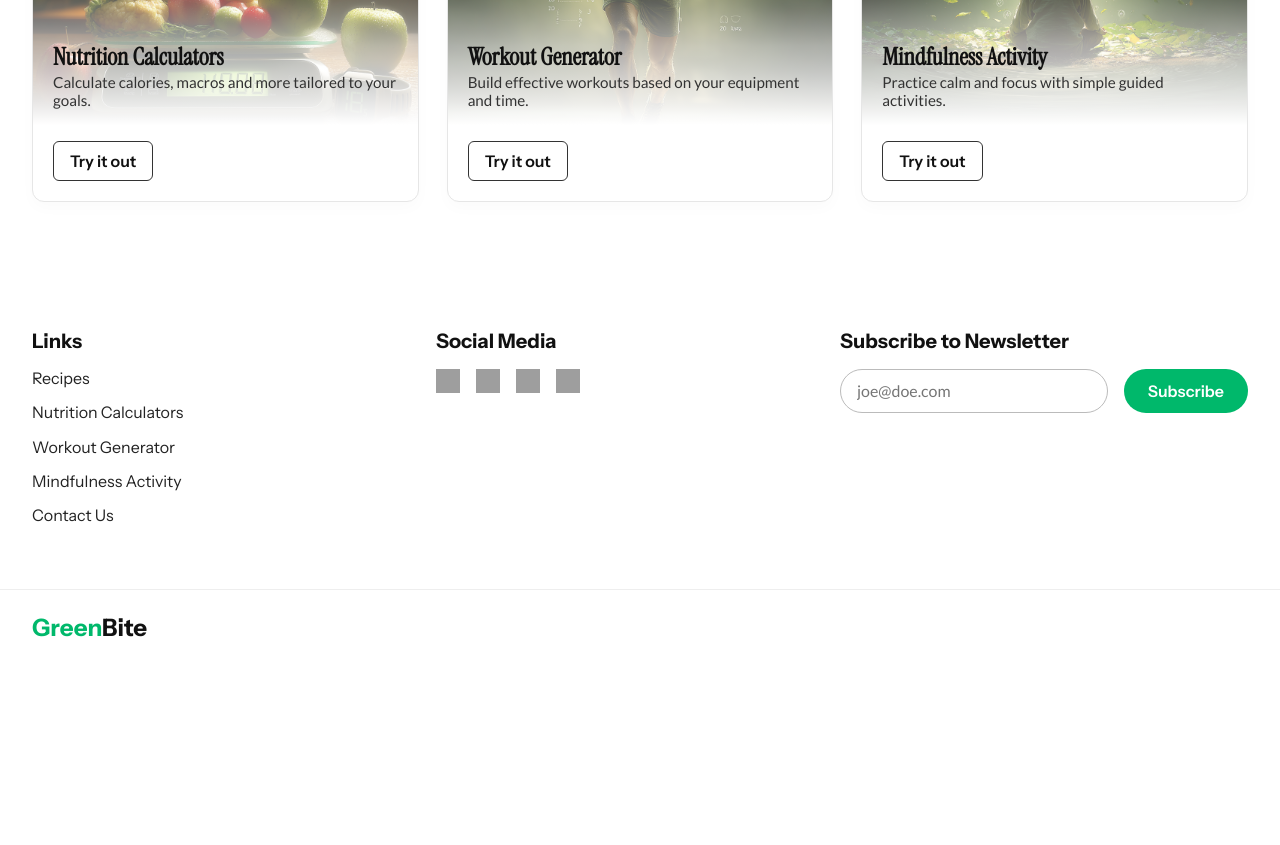
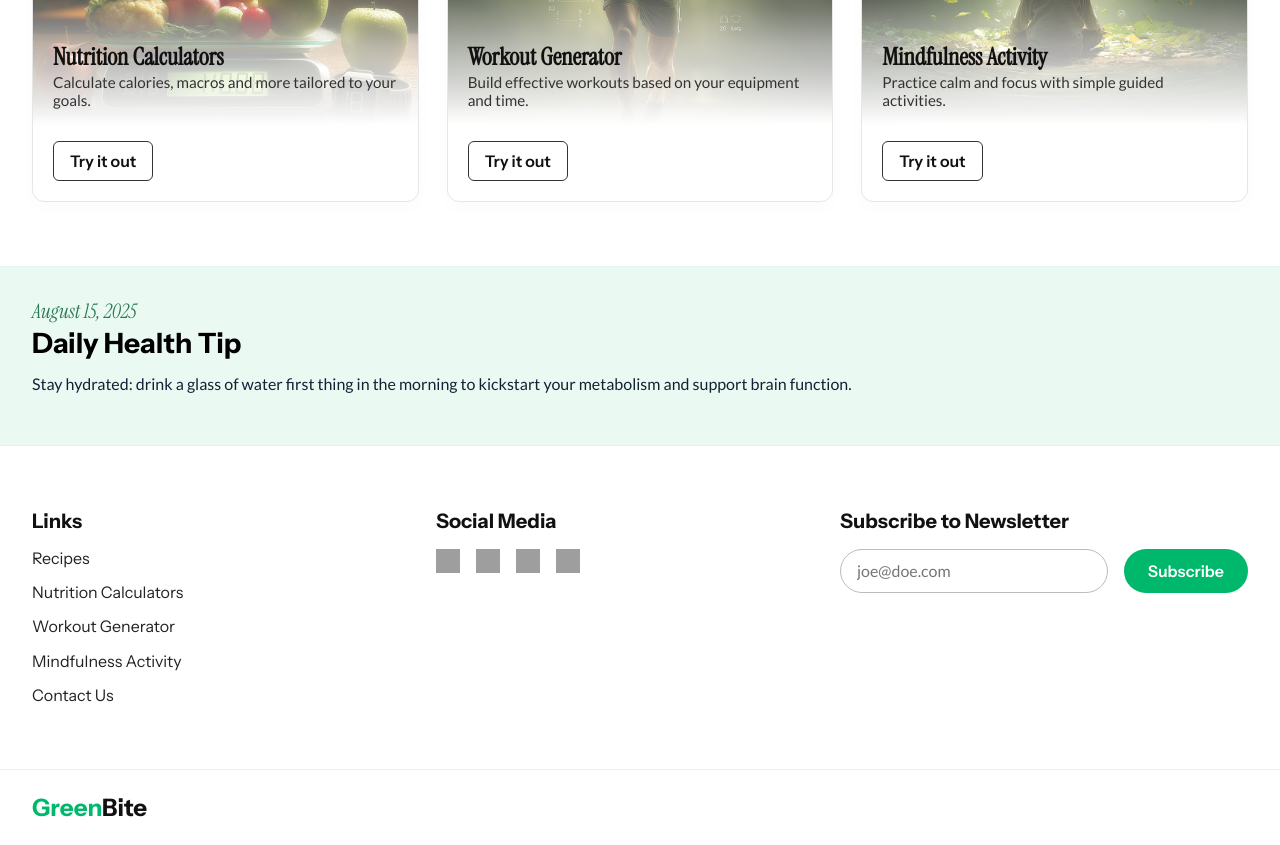
Before and after one commit to osadavc/greenbite, a plain HTML site: page index.html in a window 1280 px wide. Shown: the part 883-1728 px from the top of the page. Before the commit the page ends 1548 px from the top, so only its background shows below. Drawn offline with Linux system fonts and the light colour scheme; grey boxes are pictures that could not be loaded.

Commit message:
feat: daily health tip

```diff
--- a/css/home.css
+++ b/css/home.css
@@ -205,6 +205,49 @@
   background-color: var(--color-primary);
 }
 
+/* Daily Health Tip */
+.daily-health-tip {
+  background-color: color-mix(in srgb, var(--color-primary) 8%, white);
+  border-top: 1px solid #e8f6f0;
+  border-bottom: 1px solid #eee;
+}
+
+.daily-health-tip__container {
+  max-width: var(--max-width);
+  margin: 0 auto;
+  padding: 2rem 2rem;
+}
+
+.daily-health-tip__header {
+  display: flex;
+  flex-direction: column;
+  align-items: flex-start;
+  gap: 0.25rem;
+}
+
+.daily-health-tip__title {
+  font-family: var(--font-primary);
+  font-size: 1.75rem;
+  font-weight: 700;
+  margin: 0;
+}
+
+.daily-health-tip__date {
+  font-family: var(--font-accent);
+  font-style: italic;
+  font-size: 1.25rem;
+  line-height: 1.2;
+  color: #2a7a56;
+}
+
+.daily-health-tip__tip {
+  margin-top: 0.75rem;
+  font-family: var(--font-body);
+  font-size: 1rem;
+  line-height: 1.6;
+  color: #123;
+}
+
 @media (max-width: 960px) {
   .tools__grid {
     grid-template-columns: 1fr;
--- a/css/style.css
+++ b/css/style.css
@@ -108,7 +108,7 @@ html {
 .header__header--solid {
   background: #fff;
   color: #111;
-  box-shadow: 0 2px 12px rgba(0, 0, 0, 0.06);
+  box-shadow: 0 2px 12px rgba(0, 0, 0, 0.1);
 }
 
 .header__header--solid .header__nav-link--dropdown::after {
--- a/index.html
+++ b/index.html
@@ -172,6 +172,27 @@
       </div>
     </section>
 
+    <!-- Daily Health Tip -->
+    <section
+      class="daily-health-tip"
+      aria-labelledby="daily-health-tip-heading"
+    >
+      <div class="daily-health-tip__container">
+        <header class="daily-health-tip__header">
+          <time class="daily-health-tip__date" datetime="2025-08-15"
+            >August 15, 2025</time
+          >
+          <h2 id="daily-health-tip-heading" class="daily-health-tip__title">
+            Daily Health Tip
+          </h2>
+        </header>
+        <p class="daily-health-tip__tip">
+          Stay hydrated: drink a glass of water first thing in the morning to
+          kickstart your metabolism and support brain function.
+        </p>
+      </div>
+    </section>
+
     <footer class="footer">
       <div class="footer__container">
         <section class="footer__links" aria-labelledby="footer-links-heading">
```
